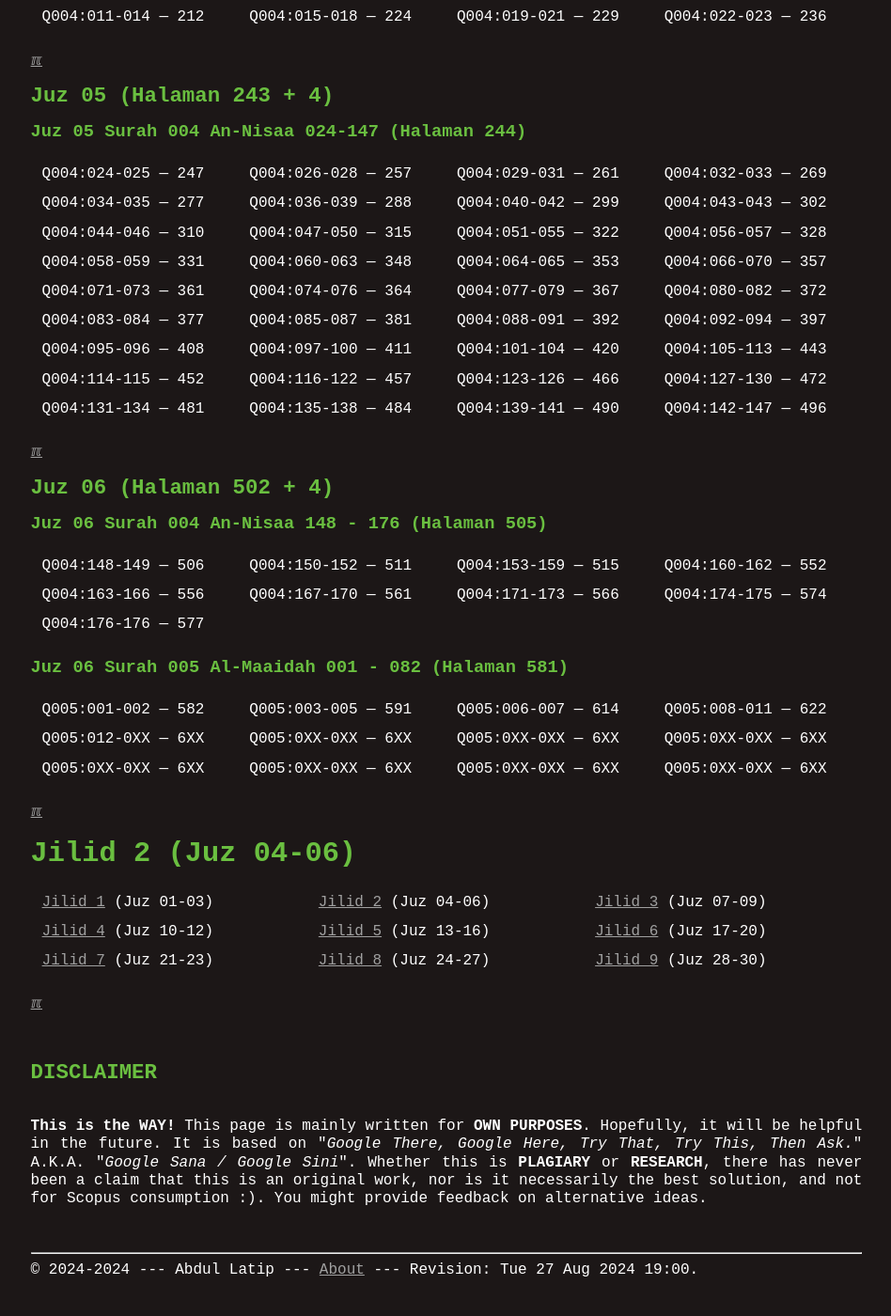
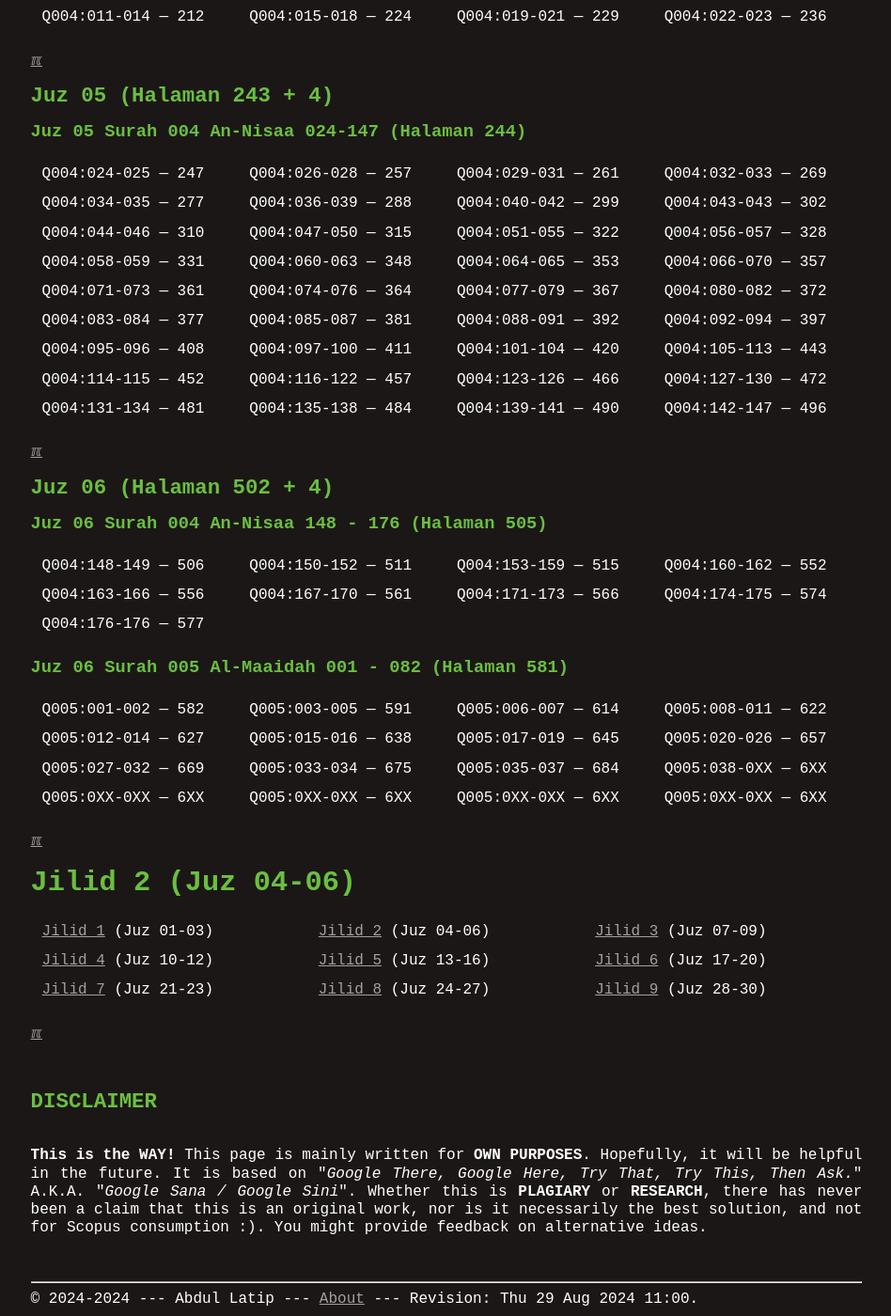
Before and after one commit to dullatip/indexquran, a Jekyll site: the page built from 002.md, in a window 1280 px wide and 1400 px high, scrolled down 1202 px. Shown: the whole window at 94% size, without its empty margins (165-1113 px from the left). Built offline with Jekyll 4.4.1, drawn with Linux system fonts in a browser that asks for light colours; before the commit the page ends 2571 px from its top, so only the background shows below that.

Commit message:
modified:   002.md

```diff
--- a/002.md
+++ b/002.md
@@ -59,7 +59,8 @@
 ### Juz 06 Surah 005 Al-Maaidah 001 - 082 (Halaman 581)
 
 | Q005:001-002 --- 582 | Q005:003-005 --- 591 | Q005:006-007 --- 614 | Q005:008-011 --- 622 |
-| Q005:012-0XX --- 6XX | Q005:0XX-0XX --- 6XX | Q005:0XX-0XX --- 6XX | Q005:0XX-0XX --- 6XX |
+| Q005:012-014 --- 627 | Q005:015-016 --- 638 | Q005:017-019 --- 645 | Q005:020-026 --- 657 |
+| Q005:027-032 --- 669 | Q005:033-034 --- 675 | Q005:035-037 --- 684 | Q005:038-0XX --- 6XX |
 | Q005:0XX-0XX --- 6XX | Q005:0XX-0XX --- 6XX | Q005:0XX-0XX --- 6XX | Q005:0XX-0XX --- 6XX |
 
 [&#x213C;](#)<br id="idxA">
--- a/_config.yml
+++ b/_config.yml
@@ -1,4 +1,4 @@
-version:          "Tue 27 Aug 2024 19:00"
+version:          "Thu 29 Aug 2024 11:00"
 copyright:        "2024-2024"
 title:            "Index Tafsir Al-Azhar HAMKA"
 author:           "Abdul Latip"
```
